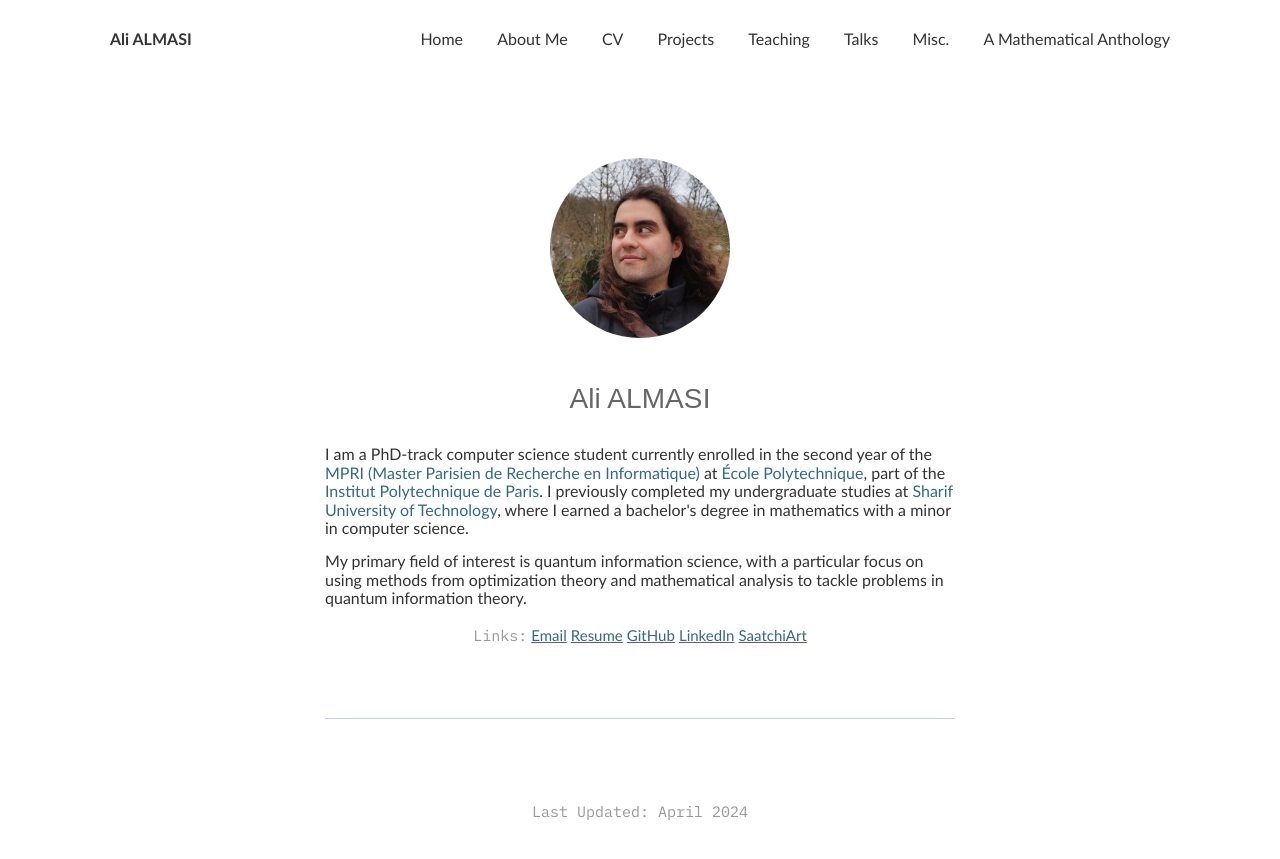
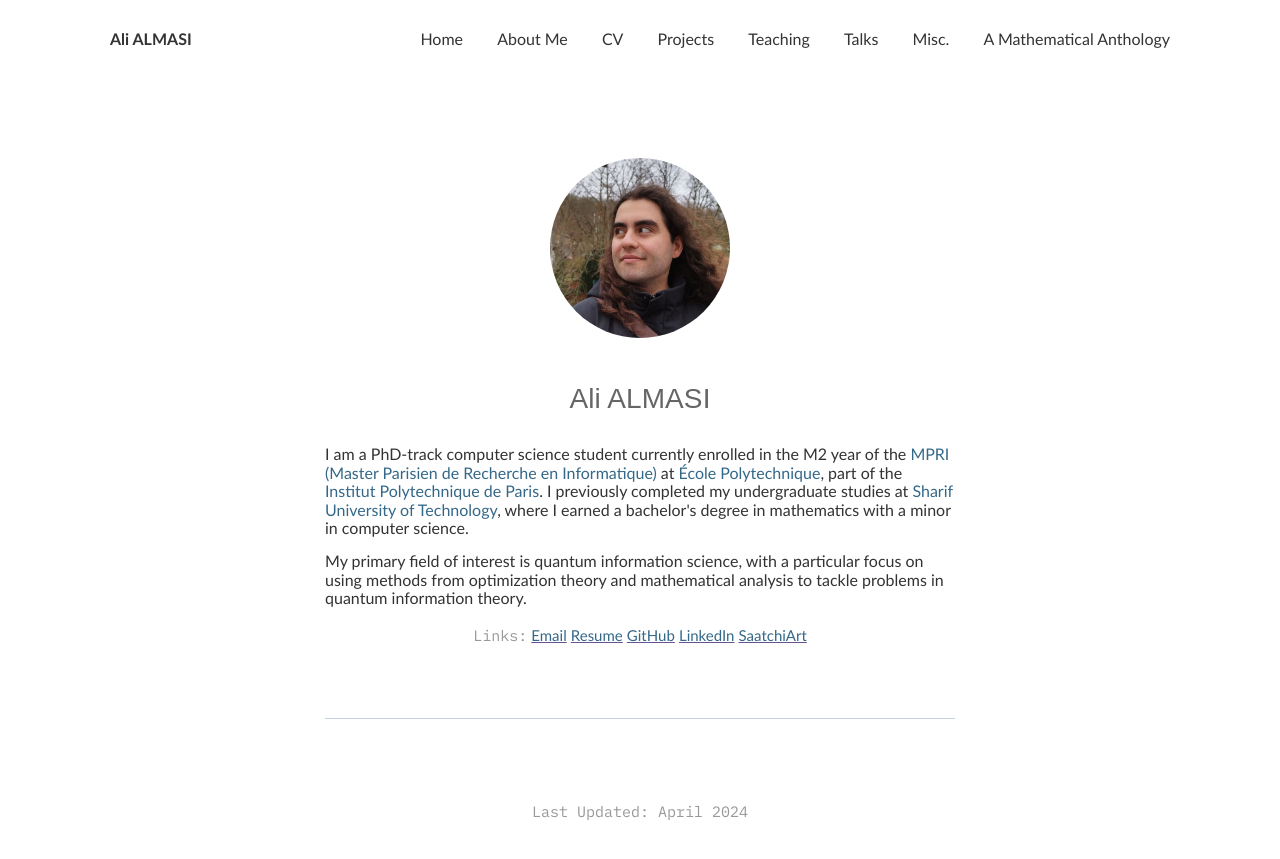
Before and after one commit to ali-almasi/ali-almasi.github.io, a Jekyll site: the page built from index.html, in a window 1280 px wide. Shown: the top 859 px of the page. Built offline with Jekyll 4.4.1, drawn with Linux system fonts in a browser that asks for light colours.

Commit message:
Update _config.yml

```diff
--- a/_config.yml
+++ b/_config.yml
@@ -12,11 +12,11 @@
   job: Ali ALMASI
   bio: |+
         <p>
-            I am a PhD-track computer science student currently enrolled in the second year of the
-            <a href="https://mpri.ip-paris.fr/" target="_blank">MPRI (Master Parisien de Recherche en Informatique)</a>
-            at <a href="https://www.polytechnique.edu/en" target="_blank">École Polytechnique</a>, part of the
-            <a href="https://www.ip-paris.fr/en" target="_blank">Institut Polytechnique de Paris</a>. I previously completed my undergraduate studies at
-            <a href="https://www.sharif.edu/" target="_blank">Sharif University of Technology</a>, where I earned a bachelor's degree in mathematics with a minor in computer science.
+            I am a PhD-track computer science student currently enrolled in the M2 year of the
+            <a href="https://wikimpri.dptinfo.ens-cachan.fr/doku.php?id=start" target="_blank">MPRI (Master Parisien de Recherche en Informatique)</a>
+            at <a href="https://www.polytechnique.edu" target="_blank">École Polytechnique</a>, part of the
+            <a href="https://www.ip-paris.fr" target="_blank">Institut Polytechnique de Paris</a>. I previously completed my undergraduate studies at
+            <a href="https://www.sharif.edu/en" target="_blank">Sharif University of Technology</a>, where I earned a bachelor's degree in mathematics with a minor in computer science.
         </p>
         <p>
             My primary field of interest is quantum information science, with a particular focus on using methods from optimization theory and mathematical analysis to tackle problems in quantum information theory.
```
